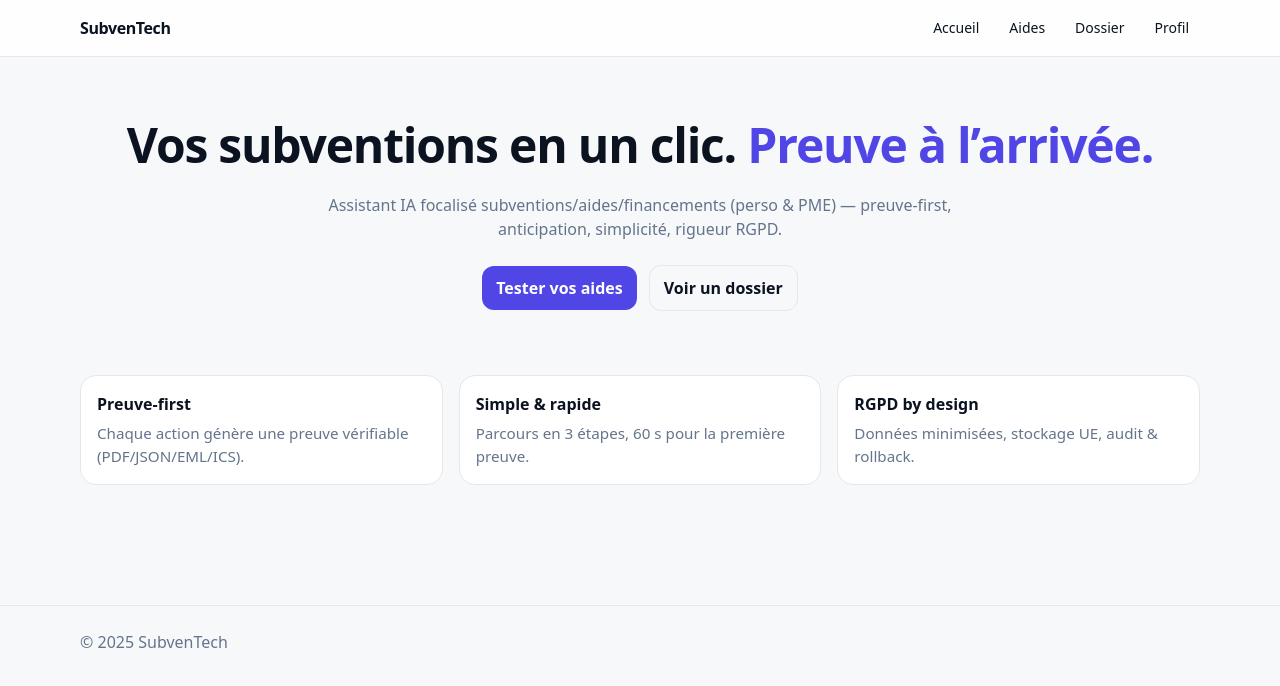
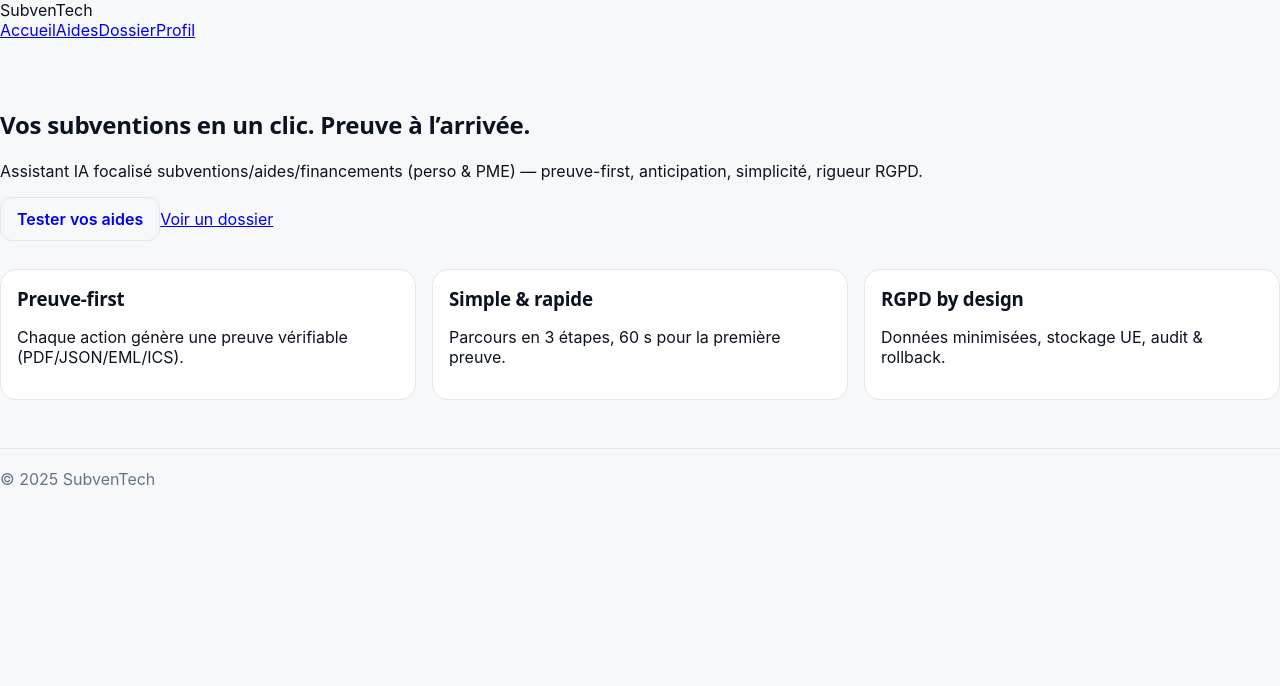
Before and after one commit to BACOUL/subventech-app, a Next.js app: page / in a window 1280 px wide. Shown: the top 686 px of the page. Built offline with nearby package versions, Linux system fonts and the light colour scheme.

Commit message:
Update globals.css

```diff
--- a/styles/globals.css
+++ b/styles/globals.css
@@ -1,87 +1,71 @@
-@tailwind base;
-@tailwind components;
-@tailwind utilities;
+/* styles/globals.css  — remplace tout */
+:root{
+  /* Brand tokens (dark by default) */
+  --bg:        #0E1116;
+  --surface:   #111827;
+  --text:      #E5F2F4;
+  --primary:   #0B3B6B; /* bleu logo */
+  --accent:    #16B978; /* vert logo */
+  --muted:     #94A3B8;
+  --border:    #1F2937;
 
-/* Design tokens SubvenTech — thème sombre par défaut */
-:root {
-  --bg:      #0E1116;
-  --surface: #111827;
-  --text:    #E5F2F4;
-  --primary: #4F46E5;
-  --muted:   #94A3B8;
-  --border:  #1F2937;
+  /* Typo variables (Sora titres, Inter texte) */
+  --font-inter: 'Inter', system-ui, -apple-system, Segoe UI, Roboto, sans-serif;
+  --font-sora:  'Sora', system-ui, -apple-system, Segoe UI, Roboto, sans-serif;
 }
 
-@media (prefers-color-scheme: light) {
-  :root {
-    --bg:      #F7F8FA;
-    --surface: #FFFFFF;
-    --text:    #0B1320;
-    --primary: #4F46E5;
-    --muted:   #64748B;
-    --border:  #E5E7EB;
+/* Light mode si l’OS est en clair */
+@media (prefers-color-scheme: light){
+  :root{
+    --bg:#F7F8FA; --surface:#FFFFFF; --text:#0B1320;
+    --primary:#0B3B6B; --accent:#16B978; --muted:#64748B; --border:#E5E7EB;
   }
 }
 
-/* Base */
-* { box-sizing: border-box; }
-html, body { margin: 0; padding: 0; }
-body {
-  background: var(--bg);
-  color: var(--text);
-  font-family: system-ui, -apple-system, Segoe UI, Roboto, Arial, sans-serif;
-  line-height: 1.5;
+*{box-sizing:border-box}
+html,body{padding:0;margin:0}
+html{font-family:var(--font-inter); color:var(--text); background:var(--bg);}
+h1,h2,h3,h4{font-family:var(--font-sora); letter-spacing:-0.01em;}
+
+/* Layout utilitaires */
+.container{max-width:1100px; margin:0 auto; padding:0 16px;}
+.header{
+  position:sticky; top:0; z-index:10;
+  background: color-mix(in oklab, var(--surface) 92%, transparent);
+  backdrop-filter: blur(8px);
+  border-bottom:1px solid var(--border);
+}
+.nav{display:flex; align-items:center; justify-content:space-between; height:56px;}
+.brand{display:flex; gap:10px; align-items:center; color:var(--text); text-decoration:none}
+.brand b{font-family:var(--font-sora); font-size:16px}
+.menu a{margin-left:10px; padding:6px 10px; border-radius:10px; color:var(--text); text-decoration:none}
+.menu a:hover{background: var(--surface);}
+
+main{padding:48px 0;}
+.hero{ text-align:center; margin:40px auto 24px; }
+.hero h1{ font-size:clamp(28px, 3.5vw, 44px); margin:0 0 12px}
+.hero p{color:var(--muted); max-width:720px; margin:0 auto 18px}
+.ctaRow{display:flex; gap:12px; justify-content:center; flex-wrap:wrap}
+.btn{
+  display:inline-flex; align-items:center; justify-content:center;
+  border-radius:12px; padding:10px 16px; font-weight:600; min-width:44px; min-height:44px;
+  border:1px solid var(--border); text-decoration:none; cursor:pointer;
+}
+.btnPrimary{ background:var(--primary); color:#fff; border-color:transparent; }
+.btnPrimary:hover{ filter:brightness(0.95) }
+.btnGhost{ background:transparent; color:var(--text); }
+.btnGhost:hover{ background:var(--surface) }
+
+.grid{ display:grid; gap:16px; grid-template-columns:repeat(auto-fit,minmax(240px,1fr)); margin-top:28px;}
+.card{ background:var(--surface); border:1px solid var(--border); border-radius:16px; padding:16px;}
+.card h3{margin:0 0 6px}
+.muted{ color:var(--muted) }
+
+/* Focus visible (a11y) */
+:where(a,button,.btn):focus-visible{
+  outline:3px solid color-mix(in oklab, var(--accent) 60%, transparent);
+  outline-offset:2px; border-radius:12px;
 }
 
-/* Utilitaires */
-.text-muted { color: var(--muted); }
-.text-primary { color: var(--primary); }
-
-/* Header/Nav */
-.navlink {
-  color: var(--text);
-  text-decoration: none;
-  padding: 6px 10px;
-  border-radius: 8px;
-  border: 1px solid transparent;
-}
-.navlink:hover {
-  background: var(--surface);
-  border-color: var(--border);
-}
-
-/* Composants */
-.card {
-  background: var(--surface);
-  border: 1px solid var(--border);
-  border-radius: 16px;
-  padding: 16px;
-}
-.card-title { font-weight: 700; margin-bottom: 6px; }
-.card-text { color: var(--muted); font-size: 0.95rem; }
-
-.btn {
-  display: inline-flex;
-  align-items: center;
-  justify-content: center;
-  padding: 10px 14px;
-  border-radius: 12px;
-  font-weight: 600;
-  background: var(--primary);
-  color: white;
-  text-decoration: none;
-}
-.btn:hover { opacity: 0.95; }
-
-.btn-outline {
-  display: inline-flex;
-  align-items: center;
-  justify-content: center;
-  padding: 10px 14px;
-  border-radius: 12px;
-  font-weight: 600;
-  border: 1px solid var(--border);
-  color: var(--text);
-  text-decoration: none;
-}
-.btn-outline:hover { background: var(--surface); }
+/* Footer */
+footer{border-top:1px solid var(--border); padding:20px 0; color:var(--muted)}
```
